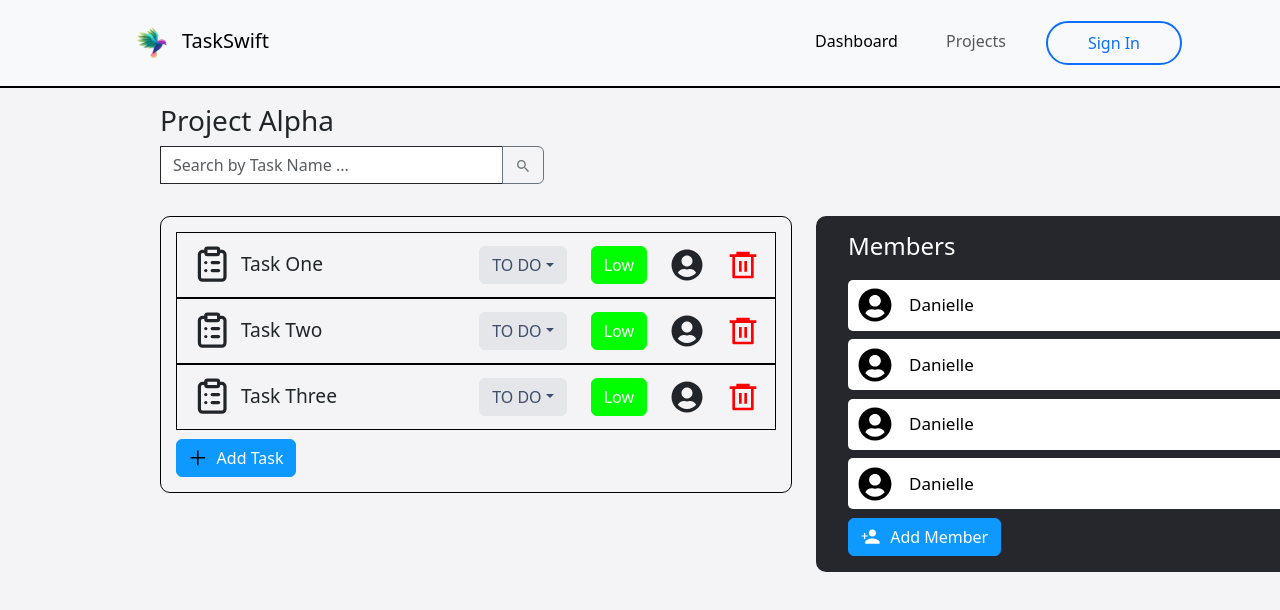
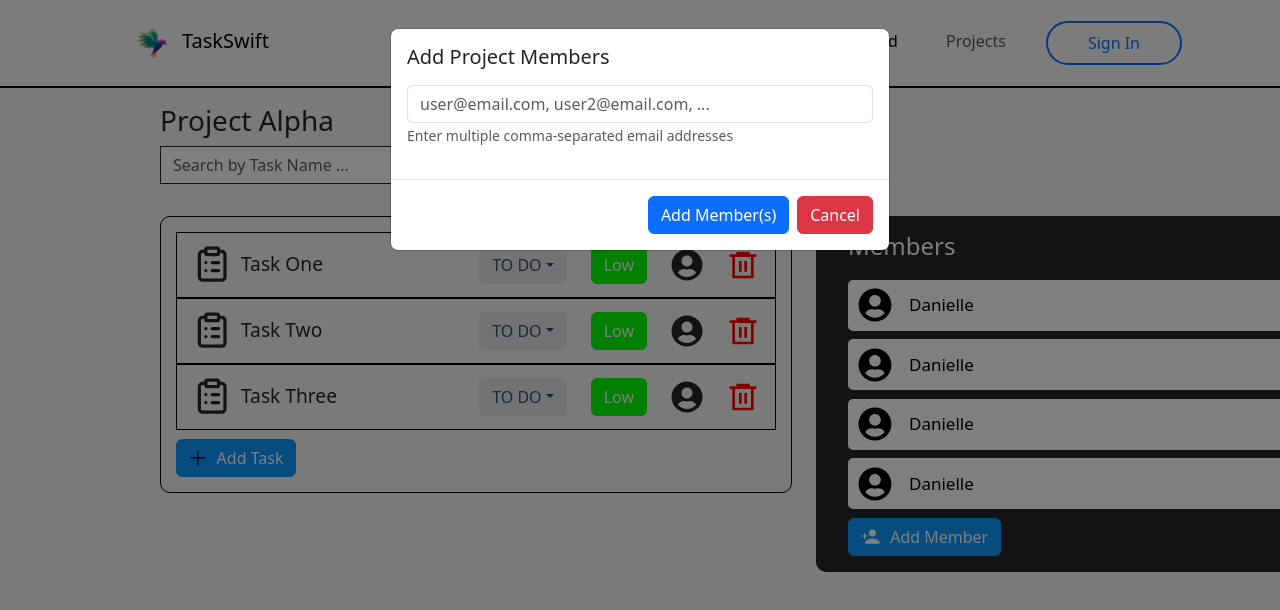
Before and after one commit to jonathanWongLS/TaskSwift, a React (Vite) app in the folder task-swift/: page /tasks in a window 1280 px wide. Both pictures are taken after a click on the button "Add Member". Shown: the top 610 px of the page. Built offline with nearby package versions, Linux system fonts and the light colour scheme.

Commit message:
Implemented Add Project Members modal form in each Project page

```diff
--- a/task-swift/src/components/ProjectMembers/ProjectMembers.jsx
+++ b/task-swift/src/components/ProjectMembers/ProjectMembers.jsx
@@ -1,4 +1,8 @@
+import { useState } from "react";
+
 import Button from "react-bootstrap/Button";
+import Modal from "react-bootstrap/Modal";
+import Form from "react-bootstrap/Form";
 
 import { FaUserCircle } from "react-icons/fa";
 import { RiDeleteBin6Line } from "react-icons/ri";
@@ -21,6 +25,11 @@ const ProjectMemberCard = () => {
 }
 
 const ProjectMembers = () => {
+    const [showAddMemberModal, setShowAddMemberModal] = useState(false);
+
+    const handleCloseAddMemberModal = () => setShowAddMemberModal(false);
+    const handleOpenAddMemberModal = () => setShowAddMemberModal(true);
+
     return (
         <div className="project-members-container">
             <h4 className="project-members-title">Members</h4>
@@ -31,12 +40,34 @@ const ProjectMembers = () => {
                 <ProjectMemberCard />
             </div>
             <>
-            <Button className="add-member-btn">
+                <Button className="add-member-btn" onClick={ handleOpenAddMemberModal }>
                     <>
                         <IoMdPersonAdd size="1.2em"/>
                     </>
                     <p>Add Member</p>
                 </Button>
+
+                <Modal dialogClassName="modal-add-member" show={ showAddMemberModal } onHide={ handleCloseAddMemberModal }>
+                    <Modal.Body>
+                        <Form>
+                            <Form.Group className="mb-3">
+                                <Form.Label>
+                                    <h5>Add Project Members</h5>
+                                </Form.Label>
+                                <Form.Control type="text" placeholder="user@email.com, user2@email.com, ..." />
+                                <Form.Text muted>Enter multiple comma-separated email addresses</Form.Text>
+                            </Form.Group>
+                        </Form>
+                    </Modal.Body>
+                    <Modal.Footer>
+                                <Button variant="primary" onClick={ handleCloseAddMemberModal }>
+                                    Add Member(s)
+                                </Button>
+                                <Button variant="danger" onClick={ handleCloseAddMemberModal }>
+                                    Cancel
+                                </Button>
+                            </Modal.Footer>
+                </Modal>
             </>
         </div>
     )
```
Lines whose indentation alone changed are shown as unchanged.
